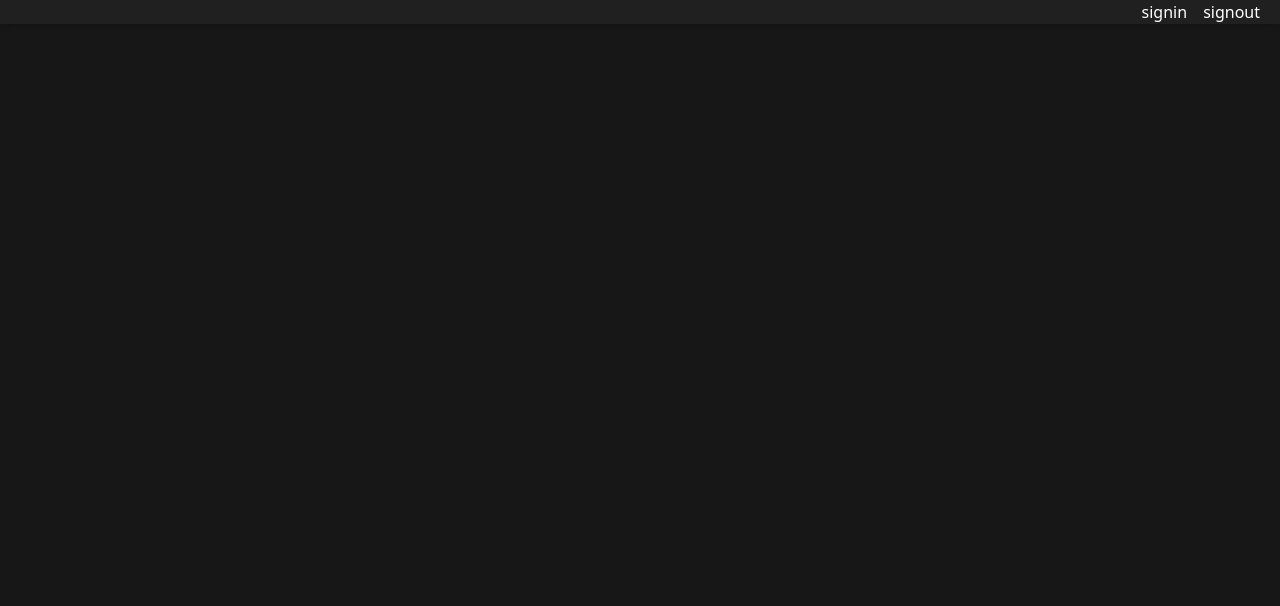
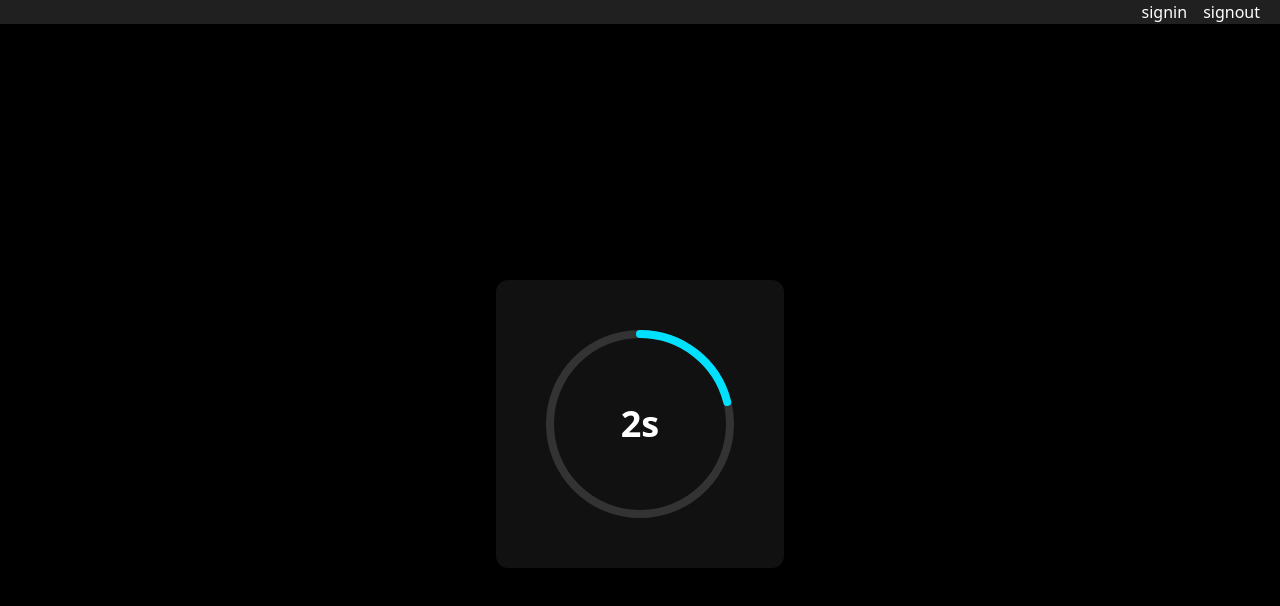
Before and after one commit to LERBritto/rotinafeita, a Next.js app in the folder src/: page / in a window 1280 px wide. Shown: the top 606 px of the page. Built offline with nearby package versions, Linux system fonts and the light colour scheme.

Commit message:
start-clock

```diff
--- a/src/app/page.tsx
+++ b/src/app/page.tsx
@@ -1,5 +1,6 @@
 import Image from "next/image";
 import Link from "next/link";
+import Clock from "../components/Clock";
 
 export default function Home() {
   return (
@@ -10,6 +11,7 @@ export default function Home() {
           <Link href="/auth/signout" className="hover:text-gray-400">signout</Link>
         </div>
       </nav>
+      <Clock />
     </div>
   );
 }
--- /dev/null
+++ b/src/components/Clock.tsx
@@ -0,0 +1,64 @@
+"use client";
+import { useEffect, useState } from "react";
+
+export default function Timer({ duration = 10 }: { duration?: number }) {
+  const [timeLeft, setTimeLeft] = useState(duration);
+  const [progress, setProgress] = useState(1); // 1 = cheio, 0 = vazio
+
+  useEffect(() => {
+    const start = Date.now();
+    const end = start + duration * 1000;
+
+    const interval = setInterval(() => {
+      const now = Date.now();
+      const remaining = Math.max(0, Math.floor((end - now) / 1000));
+      setTimeLeft(remaining);
+
+      const fraction = Math.max(0, (end - now) / (duration * 1000));
+      setProgress(fraction);
+
+      if (remaining < 0) clearInterval(interval);
+    }, 100); // atualiza a cada 100ms
+
+    return () => clearInterval(interval);
+  }, [duration]);
+
+  // Círculo
+  const radius = 90;
+  const circumference = 2 * Math.PI * radius;
+  const strokeDashoffset = circumference * (1 - progress);
+
+  return (
+    <div className="flex justify-center items-center min-h-screen bg-black text-white">
+      <div className="relative flex flex-col items-center p-8 rounded-xl bg-[#111] shadow-xl">
+        <div className="relative flex items-center justify-center">
+          <svg className="w-56 h-56 -rotate-90">
+            <circle
+              cx="112"
+              cy="112"
+              r={radius}
+              stroke="#333"
+              strokeWidth="8"
+              fill="transparent"
+            />
+            <circle
+              cx="112"
+              cy="112"
+              r={radius}
+              stroke="#00e0ff"
+              strokeWidth="8"
+              fill="transparent"
+              strokeDasharray={circumference}
+              strokeDashoffset={strokeDashoffset}
+              strokeLinecap="round"
+              className="transition-all duration-100 linear"
+            />
+          </svg>
+          <span className="absolute text-4xl font-bold">
+            {timeLeft}s
+          </span>
+        </div>
+      </div>
+    </div>
+  );
+}
--- /dev/null
+++ b/src/middleware.ts
@@ -0,0 +1,3 @@
+export default function middleware() {
+
+}
```
